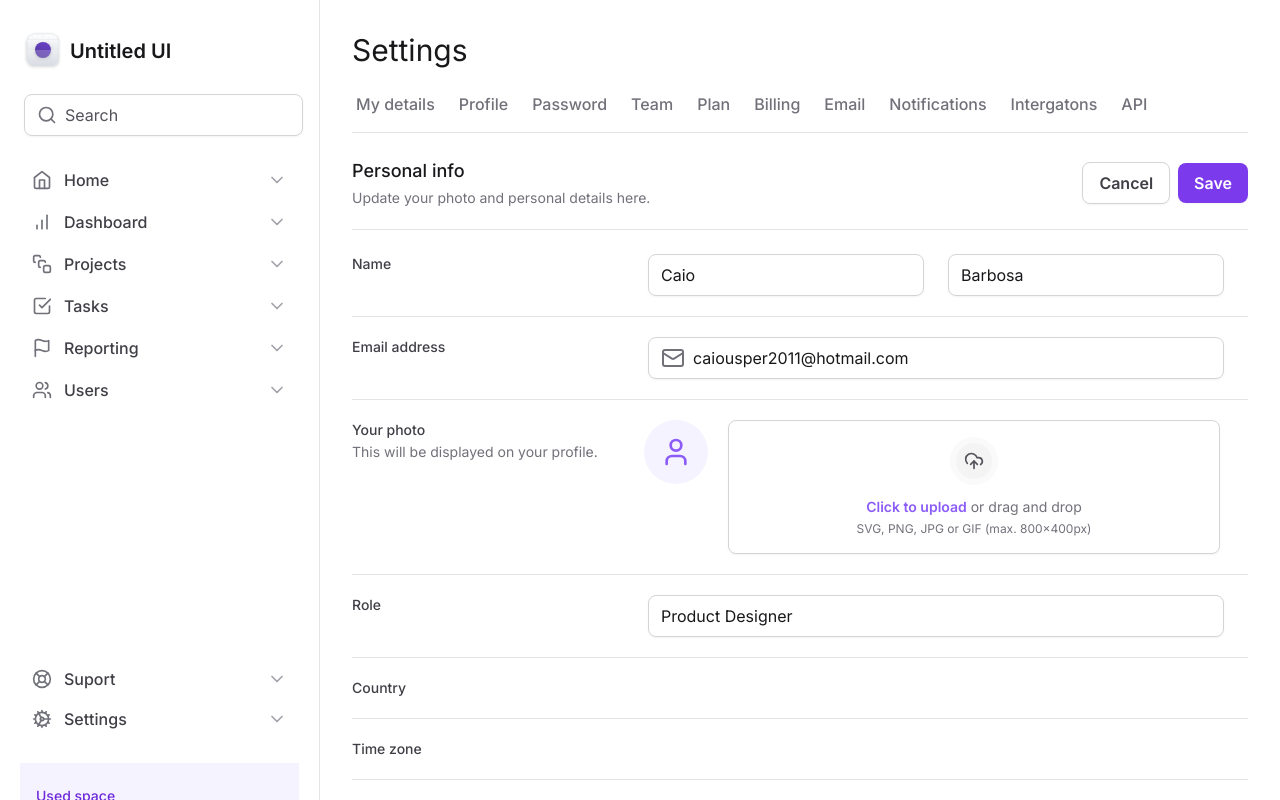
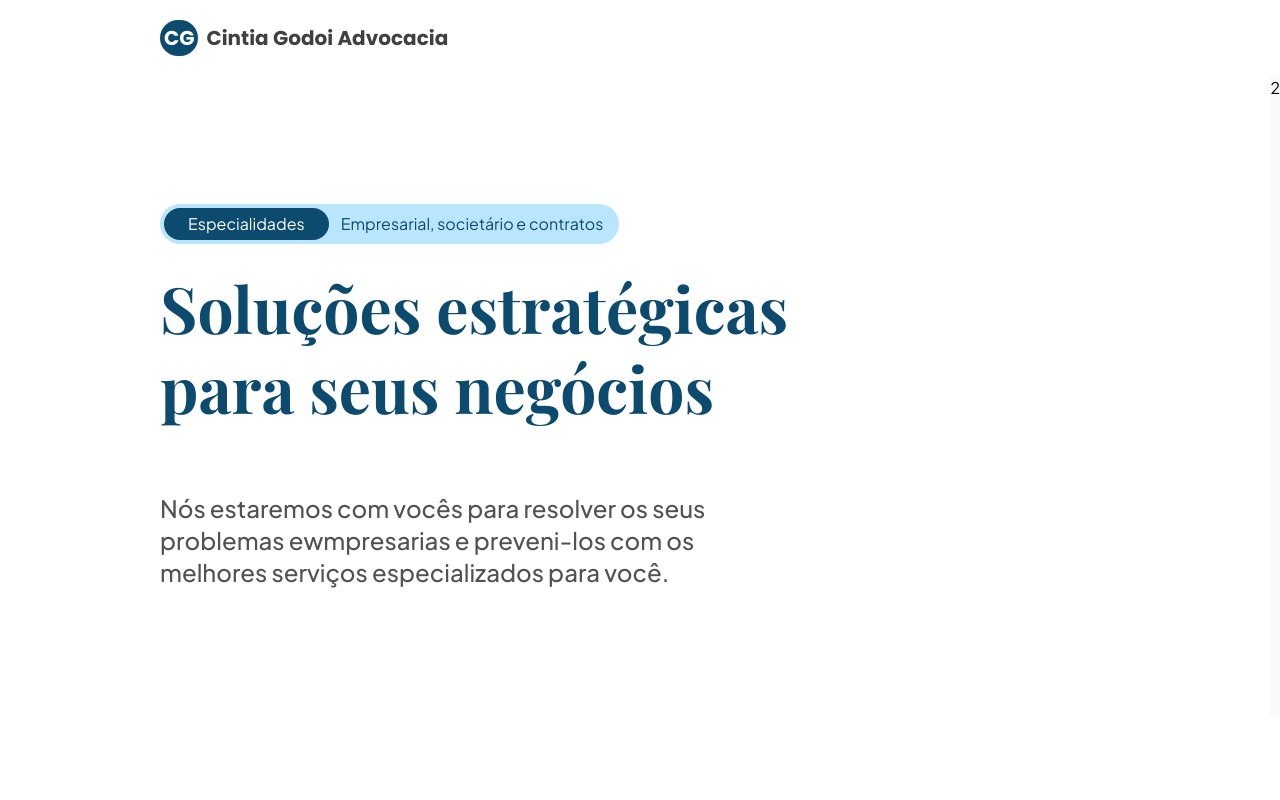
Before and after one commit to caiousper2011/cintia-godoi, a Next.js app: page / in a window 1280 px wide. Shown: the top 800 px of the page. Built offline with nearby package versions, Linux system fonts and the light colour scheme.

Commit message:
feat(presentation): main text

```diff
--- a/package.json
+++ b/package.json
@@ -10,6 +10,7 @@
   },
   "dependencies": {
     "@radix-ui/react-tabs": "^1.0.4",
+    "clsx": "^2.0.0",
     "framer-motion": "^10.16.4",
     "lucide-react": "^0.279.0",
     "next": "latest",
--- a/src/app/layout.tsx
+++ b/src/app/layout.tsx
@@ -1,9 +1,6 @@
+import { jakarta } from '@/utils/fonts'
 import './globals.css'
 import type { Metadata } from 'next'
-import { Inter } from 'next/font/google'
-import SideBar from '../components/Sidebar'
-
-const inter = Inter({ subsets: ['latin'] })
 
 export const metadata: Metadata = {
   title: 'Create Next App',
@@ -17,11 +14,8 @@ export default function RootLayout({
 }) {
   return (
     <html lang="pt-BR" className="antialiased">
-      <body className={inter.className}>
-        <div className="grid min-h-screen grid-cols-app">
-          <SideBar />
-          <main className="px-8 pb-12 pt-8">{children}</main>
-        </div>
+      <body className={jakarta.className}>
+        <div className="min-h-screen">{children}</div>
       </body>
     </html>
   )
--- a/src/app/page.tsx
+++ b/src/app/page.tsx
@@ -1,183 +1,11 @@
-import SettingsTabs from '@/components/SettingsTabs'
-import * as Input from '../components/Input'
-import { Mail, UploadCloud, User } from 'lucide-react'
+import Personal from '@/components/Personal'
+import Header from '@/components/Header'
 
 export default function Home() {
   return (
     <>
-      <h1 className="text-3xl text-zinc-900">Settings</h1>
-      <SettingsTabs />
-
-      <div className="mt-6 flex flex-col ">
-        <div className="flex items-center justify-between border-b border-zinc-200 pb-5">
-          <div className="space-y-1">
-            <h2 className="text-lg font-medium text-zinc-900">Personal info</h2>
-            <span className="text-sm text-zinc-500">
-              Update your photo and personal details here.
-            </span>
-          </div>
-          <div className="flex items-center gap-2">
-            <button
-              type="button"
-              className="rounded-lg border  border-zinc-300 px-4 py-2 font-semibold text-zinc-700 shadow-sm hover:bg-zinc-50"
-            >
-              Cancel
-            </button>
-            <button
-              type="submit"
-              form="settings"
-              className="rounded-lg bg-violet-600 px-4 py-2 font-semibold text-white shadow-sm hover:bg-violet-700"
-            >
-              Save
-            </button>
-          </div>
-        </div>
-
-        <form
-          id="settings"
-          className="mt-6 flex w-full flex-col gap-5 divide-y divide-zinc-200"
-        >
-          <div className="grid-cols-form grid gap-3">
-            <label
-              htmlFor="firstName"
-              className="text-sm font-medium text-zinc-700"
-            >
-              Name
-            </label>
-            <div className="grid grid-cols-2 gap-6">
-              <Input.Root>
-                <Input.Control id="firstName" defaultValue="Caio" />
-              </Input.Root>
-
-              <Input.Root>
-                <Input.Control defaultValue="Barbosa" />
-              </Input.Root>
-            </div>
-          </div>
-
-          <div className="grid-cols-form grid gap-3 pt-5">
-            <label
-              htmlFor="email"
-              className="text-sm font-medium text-zinc-700"
-            >
-              Email address
-            </label>
-            <Input.Root>
-              <Input.Prefix>
-                <Mail className="w-5h-5 text-zinc-500" />
-              </Input.Prefix>
-              <Input.Control
-                id="email"
-                type="email"
-                defaultValue="caiousper2011@hotmail.com"
-              />
-            </Input.Root>
-          </div>
-
-          <div className="grid-cols-form grid gap-3 pt-5">
-            <label
-              htmlFor="photo"
-              className=" text-sm font-medium text-zinc-700"
-            >
-              Your photo
-              <span className="mt-0.5 block text-sm font-normal text-zinc-500">
-                This will be displayed on your profile.
-              </span>
-            </label>
-            <div className="flex items-start gap-5">
-              <div className="flex h-16 w-16 items-center justify-center rounded-full bg-violet-50">
-                <User className="h-8 w-8 text-violet-500" />
-              </div>
-
-              <label
-                htmlFor="photo"
-                className="hover:bg-violet-25 group flex flex-1 cursor-pointer flex-col items-center gap-3 rounded-lg border border-zinc-300 px-6 py-4 text-center text-zinc-500 shadow-sm hover:border-violet-200 hover:text-violet-500"
-              >
-                <div className="border-6 rounded-full border-zinc-50 bg-zinc-100 p-2  group-hover:border-violet-50 group-hover:bg-violet-100">
-                  <UploadCloud className="h-5 w-5 text-zinc-600 group-hover:text-violet-600" />
-                </div>
-
-                <div className="flex flex-col items-center gap-1">
-                  <span className="text-sm">
-                    <span className="font-semibold text-violet-500">
-                      Click to upload
-                    </span>{' '}
-                    or drag and drop
-                  </span>
-                  <span className="text-xs">
-                    SVG, PNG, JPG or GIF (max. 800x400px)
-                  </span>
-                </div>
-              </label>
-
-              <input type="file" className="sr-only" id="photo" />
-            </div>
-          </div>
-
-          <div className="grid-cols-form grid gap-3 pt-5">
-            <label htmlFor="role" className="text-sm font-medium text-zinc-700">
-              Role
-            </label>
-            <Input.Root>
-              <Input.Control id="role" defaultValue="Product Designer" />
-            </Input.Root>
-          </div>
-
-          <div className="grid-cols-form grid gap-3 pt-5">
-            <label
-              htmlFor="country"
-              className="text-sm font-medium text-zinc-700"
-            >
-              Country
-            </label>
-          </div>
-
-          <div className="grid-cols-form grid gap-3 pt-5">
-            <label
-              htmlFor="timezone"
-              className="text-sm font-medium text-zinc-700"
-            >
-              Time zone
-            </label>
-          </div>
-
-          <div className="grid-cols-form grid gap-3 pt-5">
-            <label htmlFor="bio" className=" text-sm font-medium text-zinc-700">
-              Bio
-              <span className="mt-0.5 block text-sm font-normal text-zinc-500">
-                Write a short introduction.
-              </span>
-            </label>
-          </div>
-
-          <div className="grid-cols-form grid gap-3 pt-5">
-            <label
-              htmlFor="projects"
-              className=" text-sm font-medium text-zinc-700"
-            >
-              Portfolio projects
-              <span className="mt-0.5 block text-sm font-normal text-zinc-500">
-                Share a few snippets of your work.
-              </span>
-            </label>
-          </div>
-
-          <div className="flex items-center justify-end gap-2 pt-5">
-            <button
-              type="button"
-              className="rounded-lg border  border-zinc-300 px-4 py-2 font-semibold text-zinc-700 shadow-sm hover:bg-zinc-50"
-            >
-              Cancel
-            </button>
-            <button
-              type="submit"
-              className="rounded-lg bg-violet-600 px-4 py-2 font-semibold text-white shadow-sm hover:bg-violet-700"
-            >
-              Save
-            </button>
-          </div>
-        </form>
-      </div>
+      <Header />
+      <Personal />
     </>
   )
 }
--- /dev/null
+++ b/src/components/Header/index.tsx
@@ -0,0 +1,22 @@
+import { poppins } from '@/utils/fonts'
+import clsx from 'clsx'
+
+const Header: React.FC = () => {
+  return (
+    <header
+      className={clsx(
+        'md:px-app sticky left-0 top-0 flex w-full items-center justify-center gap-2 p-2 py-5 text-xl font-bold text-white md:justify-start',
+        poppins.className,
+      )}
+      tabIndex={0}
+      aria-label="Cintia Godoi Advocacia"
+      role="heading"
+      aria-level={1}
+    >
+      <div className="rounded-full bg-sky-900 px-1 py-1 ">CG</div>
+      <h1 className="text-center text-neutral-700">Cintia Godoi Advocacia</h1>
+    </header>
+  )
+}
+
+export default Header
--- /dev/null
+++ b/src/components/Personal/index.tsx
@@ -0,0 +1,38 @@
+import { playfair } from '@/utils/fonts'
+import clsx from 'clsx'
+
+const Personal: React.FC = () => {
+  return (
+    <section className="px-app relative flex items-center">
+      <div className="flex flex-col gap-16 py-32">
+        <div className="space-y-6">
+          <div className="inline-flex items-center gap-3 rounded-full bg-sky-200 p-1">
+            <div className="rounded-full bg-sky-900 px-6 py-1 text-white">
+              Especialidades
+            </div>
+            <span className="mr-3 text-sky-900">
+              Empresarial, societário e contratos
+            </span>
+          </div>
+          <h2
+            className={clsx(
+              'text-6.5xl/tight max-w-2xl text-sky-900',
+              playfair.className,
+            )}
+          >
+            Soluções estratégicas para seus negócios
+          </h2>
+        </div>
+        <h3 className="max-w-xl text-2xl font-medium text-neutral-600">
+          Nós estaremos com vocês para resolver os seus problemas ewmpresarias e
+          preveni-los com os melhores serviços especializados para você.
+        </h3>
+      </div>
+      <div className="absolute right-0 top-0 h-full w-auto bg-neutral-50 opacity-40 md:opacity-100">
+        2
+      </div>
+    </section>
+  )
+}
+
+export default Personal
--- /dev/null
+++ b/src/utils/fonts.ts
@@ -0,0 +1,11 @@
+// eslint-disable-next-line camelcase
+import { Poppins, Playfair_Display, Plus_Jakarta_Sans } from 'next/font/google'
+
+const poppins = Poppins({ subsets: ['latin'], weight: ['700', '400', '600'] })
+const playfair = Playfair_Display({ subsets: ['latin'], weight: ['700'] })
+const jakarta = Plus_Jakarta_Sans({
+  subsets: ['latin'],
+  weight: ['500', '400', '700'],
+})
+
+export { poppins, playfair, jakarta }
--- a/tailwind.config.ts
+++ b/tailwind.config.ts
@@ -18,6 +18,12 @@ const config: Config = {
           '25': '#fcfaff',
         },
       },
+      padding: {
+        app: '10rem',
+      },
+      fontSize: {
+        '6.5xl': '4rem',
+      },
     },
   },
   plugins: [],
```
Also changed, not shown: 1 other file (tests, documents, lock files or other folders).
